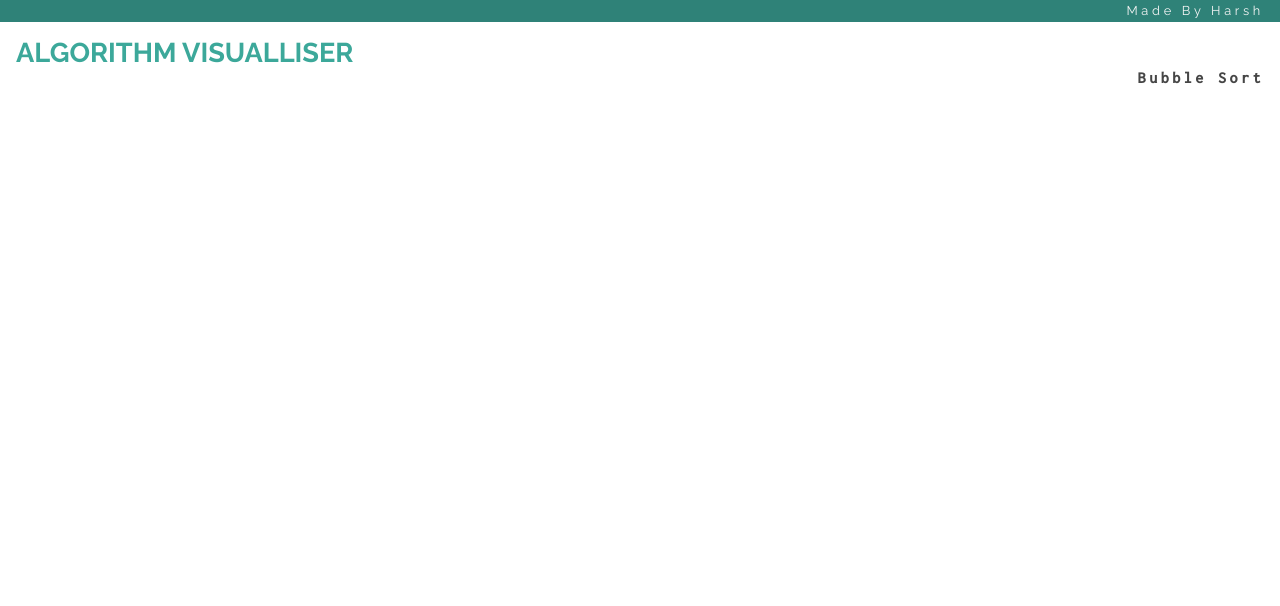
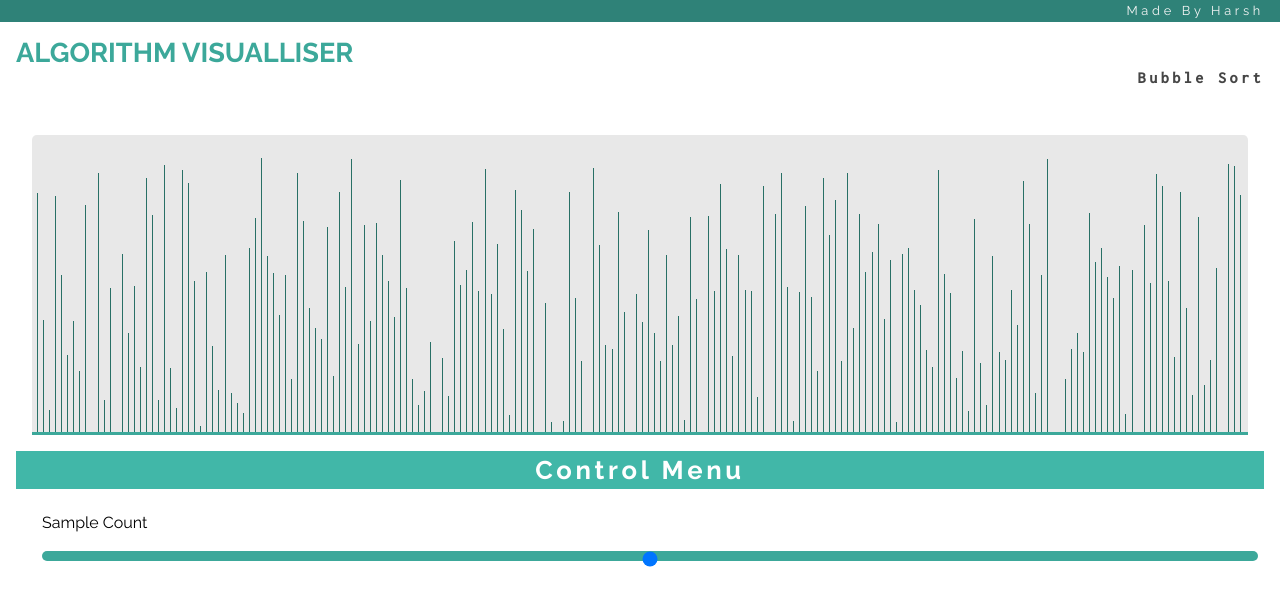
Before and after one commit to 0xharshrastogi/Algorithm-Visualiser, a plain HTML site: page index.html in a window 1280 px wide. Drawn offline with Linux system fonts and the light colour scheme.

Commit message:
Add files via upload

```diff
--- a/app/sass/components/_component.sass
+++ b/app/sass/components/_component.sass
@@ -6,4 +6,5 @@
 @import sub-title/_sub-title
 @import bars-container/_bars-container
 @import bar/_bar
+@import control-menu/_control-menu
 @import genral/_genral
--- a/app/sass/components/bar/_bar.sass
+++ b/app/sass/components/bar/_bar.sass
@@ -3,5 +3,3 @@
 
     // height: 100%
     width: 1px
-
-    animation: height-full 1s linear
--- /dev/null
+++ b/app/sass/components/control-menu/_control-menu.sass
@@ -0,0 +1,2 @@
+@import sub-heading/_sub-heading
+@import form/_form
--- /dev/null
+++ b/app/sass/components/control-menu/form/_form.sass
@@ -0,0 +1,29 @@
+//form
+form
+    label
+        margin: 10px
+    input
+        // margin: 10px
+
+input[type="range"]
+    width: 100%
+    margin: 10px
+    height: 10px
+
+    &:focus
+        outline: none
+
+    &::-webkit-slider-runnable-track
+        cursor: pointer
+        height: 10px
+        background-color: $green
+        border-radius: 5px
+
+input[type="range"]::webkit-slider-thumb
+    -webkit-appearance: none
+    border: none
+    height: 16px
+    width: 16px
+    border-radius: 50%
+    background: goldenrod
+    margin-top: -4px
--- /dev/null
+++ b/app/sass/components/control-menu/sub-heading/_sub-heading.sass
@@ -0,0 +1,9 @@
+.sub-heading
+    color: #fff
+    background-color: lighten($green, 4%)
+
+    font-size: 1.6rem
+
+    letter-spacing: 0.23rem
+    line-height: 1.5
+    text-align: center
--- a/app/sass/components/genral/_genral.sass
+++ b/app/sass/components/genral/_genral.sass
@@ -9,3 +9,5 @@
 .bd
     border: 1px solid $bd-grey
     border-radius: 0.5rem
+.p1
+    padding: 1rem
--- a/app/script/class-bar.js
+++ b/app/script/class-bar.js
@@ -1,6 +1,6 @@
 class Bar {
-	constructor(barId) {
-		if (barId) {
+	constructor(barId, height) {
+		if (!barId) {
 			throw new Error("BAR-ID not passed as an argument");
 		}
 
@@ -9,8 +9,13 @@ class Bar {
 			ele.className = "bar";
 			ele.id = `${barId || NaN}`;
 
-			ele.style.height = `${Math.floor(Math.random() * 100)}%`;
-			// console.log(ele.style.height);
+			const parentHeight = document.getElementById("bars-container")
+				.clientHeight;
+
+			ele.style.height = `${Math.round(
+				parentHeight * Math.random() - 16
+			)}px`;
+
 			return ele;
 		})();
 
--- a/app/script/main.js
+++ b/app/script/main.js
@@ -2,15 +2,37 @@ function insertBox() {
 	const barContainerObject = new BarContainer(),
 		primaryContElm = document.getElementById("primary-container");
 
-	primaryContElm.appendChild(barContainerObject.barElement);
+	const ifIsAlreadyExist = document.getElementById("bars-container");
+	if (ifIsAlreadyExist) {
+		ifIsAlreadyExist.remove();
+	}
+
+	const controMenuElm = document.getElementById("control-menu");
+	// primaryContElm.appendChild(barContainerObject.barElement);
+	primaryContElm.insertBefore(barContainerObject.barElement, controMenuElm);
 
 	return barContainerObject;
 }
 
-function setup(count) {
+async function setup(count) {
 	const barContainerObject = insertBox();
+	barContainerObject.barElement.innerHTML = "";
 	let i = count;
 	while (i--) {
-		barContainerObject.push(new Bar());
+		setTimeout(barContainerObject.push, 0, new Bar(`bar${i}`));
 	}
 }
+
+setTimeout(setup, 0, 200);
+// setup(100);
+function main() {
+	const sampleCountELm = document.getElementById("sampleCount");
+
+	sampleCountELm.addEventListener("mouseup", (e) => {
+		console.dir(e);
+
+		setTimeout(setup, 0, sampleCountELm.value);
+	});
+}
+
+main();
--- a/index.html
+++ b/index.html
@@ -46,6 +46,26 @@
             <div class="bar"></div>
             <div class="bar"></div>
         </section> -->
+
+
+
+
+        <!-- Control Goes Here  -->
+
+        <section class="control container" id="control-menu">
+            <h2 class="sub-heading">
+                Control Menu
+            </h2>
+
+            <div>
+                <form class="form p1">
+                    <div>
+                        <label for="sample-count" class="dp-bl">Sample Count</label>
+                        <input type="range" name="sample-count" id="sampleCount" min="1" max="5000">
+                    </div>
+                </form>
+            </div>
+        </section>
     </main>
 
     <!-- Script Goes Here -->
```
Also changed, not shown: assets/css/main.css.
